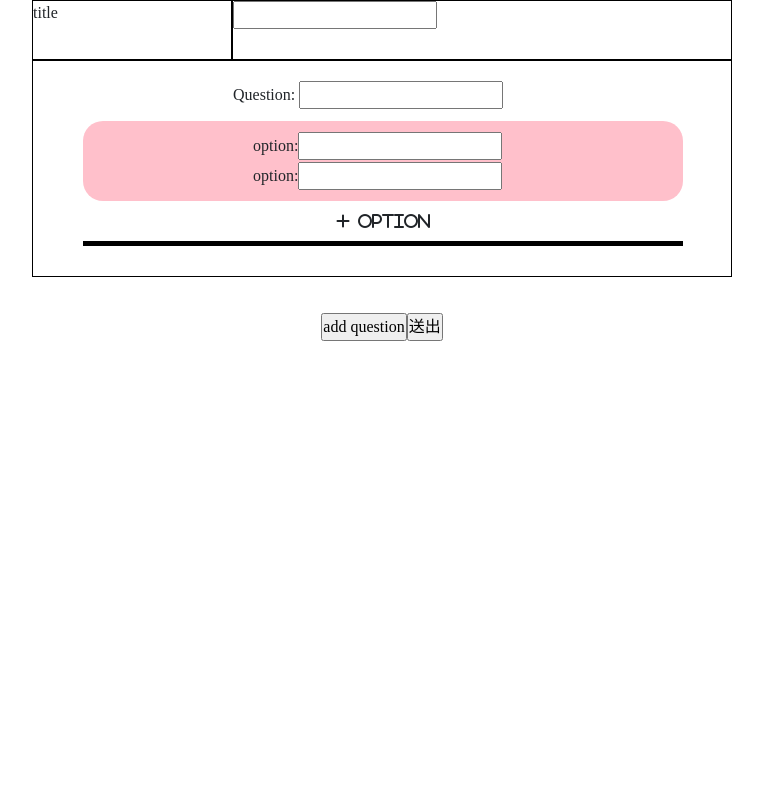
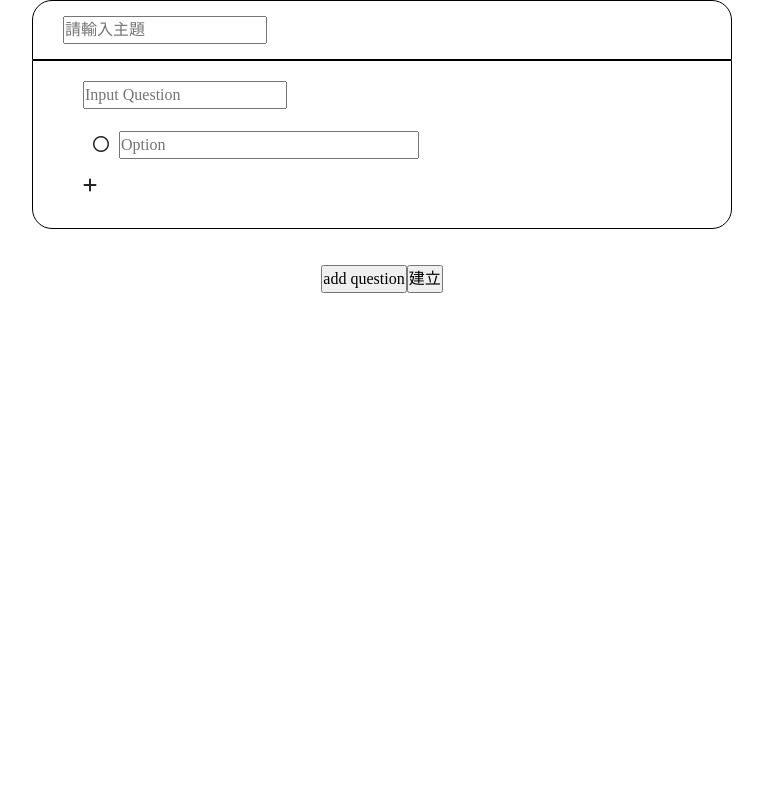
Before and after one commit to SO-BAD/Survey, a PHP site: page / in a window 1280 px wide. Shown: the part 56-855 px from the top of the page, without its empty margins (258-1021 px from the left). Run offline with PHP 8.4, Linux system fonts and the light colour scheme.

Commit message:
add 重作版面

```diff
--- a/css/add_survey.css
+++ b/css/add_survey.css
@@ -7,20 +7,22 @@
     flex-wrap: wrap;
     align-content: flex-start;
 }
-.left{
-    width:200px;
+.top{
+    width:700px;
     height: 60px;
     border: 1px solid black;
-}
-.right{
-    width:500px;
-    height: 60px;
-    border: 1px solid black;
+    border-top-left-radius: 20px;
+    border-top-right-radius: 20px;
+    display: flex;
+    align-items: center;
+    padding-left: 30px;
 }
 .content{
     width:700px;
     padding: 20px 50px;
     border: 1px solid black;
+    border-bottom-left-radius: 20px;
+    border-bottom-right-radius: 20px;
 }
 .ques{
     margin-bottom: 10px;
@@ -28,37 +30,27 @@
 .q_t{
     width:600px;
     height: 40px;
-    display: flex;
-    justify-content: center;
 }
 .q_t span{
     width: 300px;
     height: 30px;
 }
-.q_o{
+.o_box{
     width:600px;
     padding-top: 10px;
     padding-bottom: 10px;
-    display: flex;
-    flex-direction: column;
-    align-items: center;
-    background-color: pink;
     border-radius: 20px;
 }
-.q_o div{
-    width: 400px;
-    padding-left: 70px;
-    padding-top: 1px;
-    padding-bottom: 1px;
+.o_box .opt{
+    width: 300px;
 }
-.q_add{
-    width:600px;
-    height: 45px;
-    border-bottom: 5px solid black;
-    display: flex;
-    justify-content: center;
-    align-items: center;
+.o{
+    margin-bottom: 5px;
 }
+.o *{
+    margin-left: 10px;
+}
+
 .footer{
     width:700px;
     height: 100px;
--- a/include/add_survey.php
+++ b/include/add_survey.php
@@ -1,27 +1,23 @@
 <form action="" method="POST" class="form">
-    <div class="left">
-        title
-    </div>
-    <div class="right">
-        <input type="text">
+    <div class="top">
+        <input type="text" placeholder="請輸入主題">
     </div>
     <div class="content">
         <div class="ques">
             <div class="q_t">
-                <span>Question: <input type="text" class="q_t_i"name="q[0][]"></span>
+                <input type="text" class="q_t_i" name="q[0][]" placeholder="Input Question">
             </div>
-            <div class="q_o">
-                <div id="q_o0-1" class="q_o0-1">option:<input type="text" name="q[0][]"></div>
-                <div id="q_o0-2" class="q_o0-2">option:<input type="text" name="q[0][]"></div>
+            <div class="o_box">
+                <div id = "o0-1" class="o">
+                    <i class="far fa-circle"></i><input type="text" class="opt" name="q[0][]"placeholder="Option">
+                </div>
             </div>
-            <div class="q_add">
-                <i class="fas fa-plus" onclick="add_o(0)" style="cursor: pointer; ">&ensp;option</i>
-            </div>
+            <i class="fas fa-plus" onclick="add_o(0)" style="cursor: pointer; "></i>
         </div>
     </div>
     <div class="footer">
         <input type="button" value="add question" onclick="add_q()">
-        <input type="submit" value="送出">
+        <input type="submit" value="建立">
     </div>
 </form>
 <link rel="stylesheet" href="./css/add_survey.css">
--- a/index.php
+++ b/index.php
@@ -10,6 +10,7 @@
     <link rel="stylesheet" href="./css/homePage.css">
     <link rel="stylesheet" href="https://cdnjs.cloudflare.com/ajax/libs/font-awesome/6.0.0-beta3/css/all.min.css">
     <link rel="stylesheet" href="https://cdn.jsdelivr.net/npm/bootstrap@4.6.1/dist/css/bootstrap.min.css" integrity="sha384-zCbKRCUGaJDkqS1kPbPd7TveP5iyJE0EjAuZQTgFLD2ylzuqKfdKlfG/eSrtxUkn" crossorigin="anonymous">
+
 </head>
 
 <body>
--- a/js/add_survey.js
+++ b/js/add_survey.js
@@ -1,38 +1,27 @@
-var q_ct = 0;
-var q_o_ct = 2;
 function del(nu) {
     document.getElementById(nu).remove();
-    q_o_ct--;
 }
+var q_ct = 0;
+var opt_ct = [1];
 function add_o(num) {
-    if(q_o_ct <5){
-    q_o_ct++;
-    let x = "q_o" + num + "-";
-    let n = document.getElementById((x + "1")).cloneNode(true);
-    n.setAttribute("id", (x + q_o_ct));
-    let i = document.createElement("i");
-    i.setAttribute("class", "fas fa-plus");
-    i.setAttribute("onclick", ("del('" + x + q_o_ct + "');"));
-    n.appendChild(i);
-    let f = document.getElementsByClassName("q_o")[num];
-    f.appendChild(n);
-    }else{
-        alert("最多5個選項");
-    }
+    opt_ct[num]++;
+    let f = document.getElementsByClassName("o_box")[num];
+    let str = 'o' + num + '-' + opt_ct[num];
+    let str1 = "<div id = '" + str + "'  class='o'>";
+    let str2 = "<i class='far fa-circle'></i><input type='text' class='opt' name='q[0][]' placeholder='Option'>";
+    let str3 = "<i id = 'o" + num + "-" + opt_ct[num] + "a' class='fas fa-exclamation-triangle'></i><i class='fas fa-times'";
+    let str4 = 'onclick ="' + "del('" + str + "')" + '"' + "'></i>";
+    let d = document.createElement("div");
+    d.innerHTML = str1 + str2 + str3 + str4;
+    f.appendChild(d);
 }
 
-
-function add_q() {
-    if (q_ct < 1) {
-        q_ct++;
-        let clone = document.getElementsByClassName("ques")[0].cloneNode();
-        let html1 ="<div class='q_t'><span>Question: <input type='text' class='q_t_i'name='q[";
-        let html2 ="][]'></span></div><div class='q_o'><div id='q_o"+q_ct+"-1' class='q_o"+q_ct+"-1'>option:<input type='text' name='q["+q_ct+"][]'></div><div id='q_o"+q_ct+"-2' class='q_o"+q_ct+"-2'>option:<input type='text' name='q["+q_ct+"][]'></div></div><div class='q_add'><i class='fas fa-plus' onclick='add_o("+q_ct+")' style='cursor: pointer; '>&ensp;option</i></div>";
-        let f = document.getElementsByClassName("content")[0];
-        f.appendChild(clone);
-        clone.innerHTML = html1 + q_ct+html2;
-    } else {
-        alert("最多2題");
-    }
-
+function add_q(){
+    q_ct++;
+    opt_ct.push(1);
+    let f = document.getElementsByClassName("content")[0];
+    let c = document.getElementsByClassName("ques")[0].cloneNode(true);
+    c.getElementsByClassName("q_t_i")[0].setAttribute("name",("q["+q_ct+"][]"));
+    c.getElementsByClassName("fa-plus")[0].setAttribute("onclick",("add_o("+q_ct+")"));
+    f.appendChild(c);
 }
```
